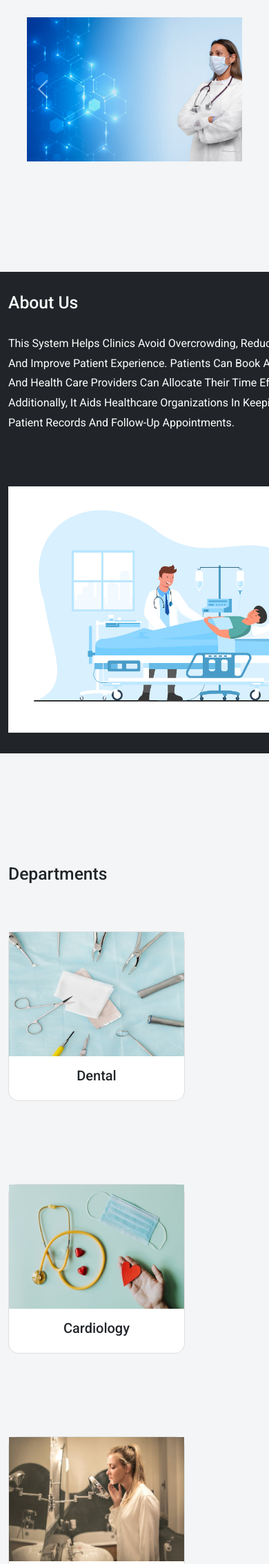
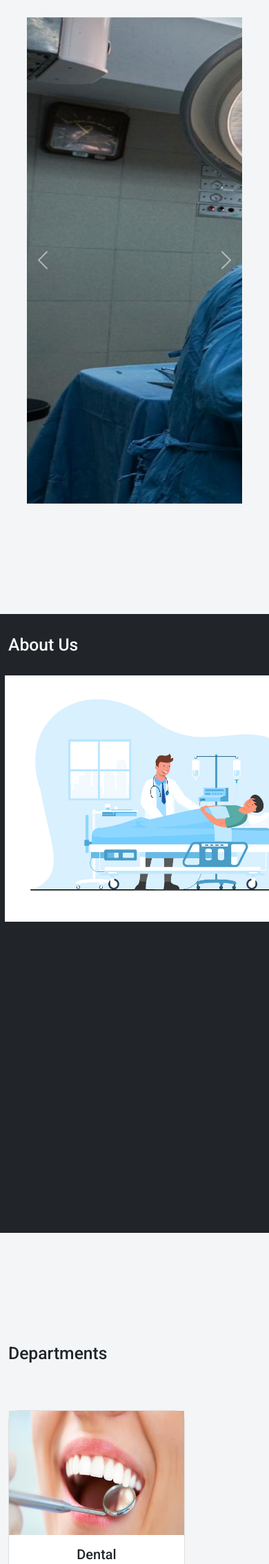
Before and after one commit to m7amd/Clinic, a PHP site: page / in a window 390 px wide. Shown: the part 64-2331 px from the top of the page at 69% size. Run offline with PHP 8.4, Linux system fonts and the light colour scheme; some libraries are stand-ins or nearby versions; some web fonts are replaced.

Commit message:
updates the images

```diff
--- a/clinic.sql
+++ b/clinic.sql
@@ -3,7 +3,7 @@
 -- https://www.phpmyadmin.net/
 --
 -- Host: 127.0.0.1
--- Generation Time: Dec 06, 2023 at 11:39 PM
+-- Generation Time: Dec 09, 2023 at 08:00 PM
 -- Server version: 10.4.28-MariaDB
 -- PHP Version: 8.2.4
 
@@ -149,7 +149,7 @@ INSERT INTO `specialties` (`id`, `sname`) VALUES
 (1, 'Cardiology'),
 (2, 'Dental'),
 (3, 'Dermatology'),
-(4, 'Endocrinology');
+(4, 'Bones');
 
 -- --------------------------------------------------------
 
--- a/css/homepage.css
+++ b/css/homepage.css
@@ -80,26 +80,9 @@ nav a {
   overflow: hidden;
 }
 
-.img-1,.img-2,.img-3 {
+.img-1,.img-2,.img-3,.img-4 {
   width: 1522px !important;
   height: 705px !important;
-}
-
-/* small screens only  */
-
-@media (max-width: 767px) {
-  .img-1,.img-2 {
-    width: 145% !important;
-    height: 100% !important;
-    object-fit: cover;
-    object-position: center;
-  }
-  .img-3 {
-    width: 100% !important;
-    height: 100% !important;
-    object-fit: cover;
-    object-position: center;
-  }
 }
 
 /* Slider */
@@ -123,12 +106,6 @@ nav a {
   flex: 1;
 }
 
-@media (max-width: 767px) {
-  .about-us .flex {
-    flex-wrap: wrap;
-    flex-direction: column;
-  }
-}
 /* About Us  */
 
 
@@ -246,10 +223,4 @@ footer .socials .icon:hover {
   border: none;
 }
 
-@media (max-width: 767px) {
-  footer .flex {
-    flex-wrap: wrap;
-    flex-direction: column;
-  }
-}
 /* Footer  */
--- a/index.php
+++ b/index.php
@@ -38,7 +38,7 @@
               <li><a class="dropdown-item" href="#">Dental</a></li>
               <li><a class="dropdown-item" href="#">Cardiology</a></li>
               <li><a class="dropdown-item" href="#">Dermatology</a></li>
-              <li><a class="dropdown-item" href="#">Endocrinology</a></li>
+              <li><a class="dropdown-item" href="#">Bones</a></li>
             </ul>
           </li>
           <li class="nav-item">
@@ -59,13 +59,16 @@
   <div id="carouselExampleAutoplaying" class="carousel slide slider mg" data-bs-ride="carousel">
     <div class="carousel-inner">
       <div class="carousel-item active">
-        <img src="./img/3.jpg" draggable="false" class="d-block w-100 img-1">
+        <img src="./img/img4.jpeg" draggable="false" class="d-block w-100 img-1">
       </div>
       <div class="carousel-item">
-        <img src="./img/2.jpg" draggable="false" class="d-block w-100 img-2">
+        <img src="./img/img2.jpeg" draggable="false" class="d-block w-100 img-2">
       </div>
       <div class="carousel-item">
-        <img src="./img/1.jpg" draggable="false" class="d-block w-100 img-3">
+        <img src="./img/img1.jpeg" draggable="false" class="d-block w-100 img-3">
+      </div>
+      <div class="carousel-item">
+        <img src="./img/img3.jpeg" draggable="false" class="d-block w-100 img-4" width="1520" height="700">
       </div>
     </div>
     <button class="carousel-control-prev" type="button" data-bs-target="#carouselExampleAutoplaying" data-bs-slide="prev">
@@ -103,27 +106,27 @@
       <h1 class="fs-2">departments</h1>
       <div class="flex">
         <div class="card" style="width: 16rem;">
-          <img src="./img/dental.jpg" draggable="false" style="width: 100%; margin:0; height:180px;">
+          <img src="./img/dental.jpeg" draggable="false" style="width: 100%; margin:0; height:180px;">
           <div class="card-body">
             <h5 class="card-title text-center"><a href="#">Dental</a></h5>
           </div>
         </div>
         <div class="card" style="width: 16rem;">
-          <img src="./img/Cardiology.jpg" draggable="false" style="width: 100%; margin:0; height:180px;">
+          <img src="./img/Cardiology.jpeg" draggable="false" style="width: 100%; margin:0; height:180px;">
           <div class="card-body">
             <h5 class="card-title text-center"><a href="#">Cardiology</a></h5>
           </div>
         </div>
         <div class="card" style="width: 16rem;">
-          <img src="./img/Dermatology.jpg" draggable="false" style="width: 100%; margin:0; height:180px;">
+          <img src="./img/Dermatology.jpeg" draggable="false" style="width: 100%; margin:0; height:180px;">
           <div class="card-body">
             <h5 class="card-title text-center"><a href="#">Dermatology</a></h5>
           </div>
         </div>
         <div class="card" style="width: 16rem;">
-          <img src="./img/Endocrinology.jpg" draggable="false" style="width: 100%; margin:0; height:180px;">
+          <img src="./img/bones.jpeg" draggable="false" style="width: 100%; margin:0; height:180px;">
           <div class="card-body">
-            <h5 class="card-title text-center"><a href="#">Endocrinology</a></h5>
+            <h5 class="card-title text-center"><a href="#">Bones</a></h5>
           </div>
         </div>
       </div>
@@ -162,7 +165,7 @@
       <h2 class="fs-2 text-center fw-bold mb-5">My Clinic</h2>
       <div class="flex">
         <div class="logo" style="text-align: center;">
-          <img src="./img/icon.png" draggable="false" alt="Clinic">
+          <img src="./img/app-icon.jpeg" draggable="false" alt="Clinic">
         </div>
         <div class="socials">
           <i class="fab fa-instagram icon"></i>
```
Also changed, not shown: img/1.jpg (deleted), img/2.jpg (deleted), img/3.jpg (deleted), img/Cardiology.jpeg (added), img/Cardiology.jpg (deleted), img/Dermatology.jpeg (added), img/Dermatology.jpg (deleted), img/Endocrinology.jpg (deleted), img/app-icon.jpeg (added), img/bones.jpeg (added), img/dental.jpeg (added), img/dental.jpg (deleted), img/icon.png (deleted), img/img1.jpeg (added), 3 more files.
